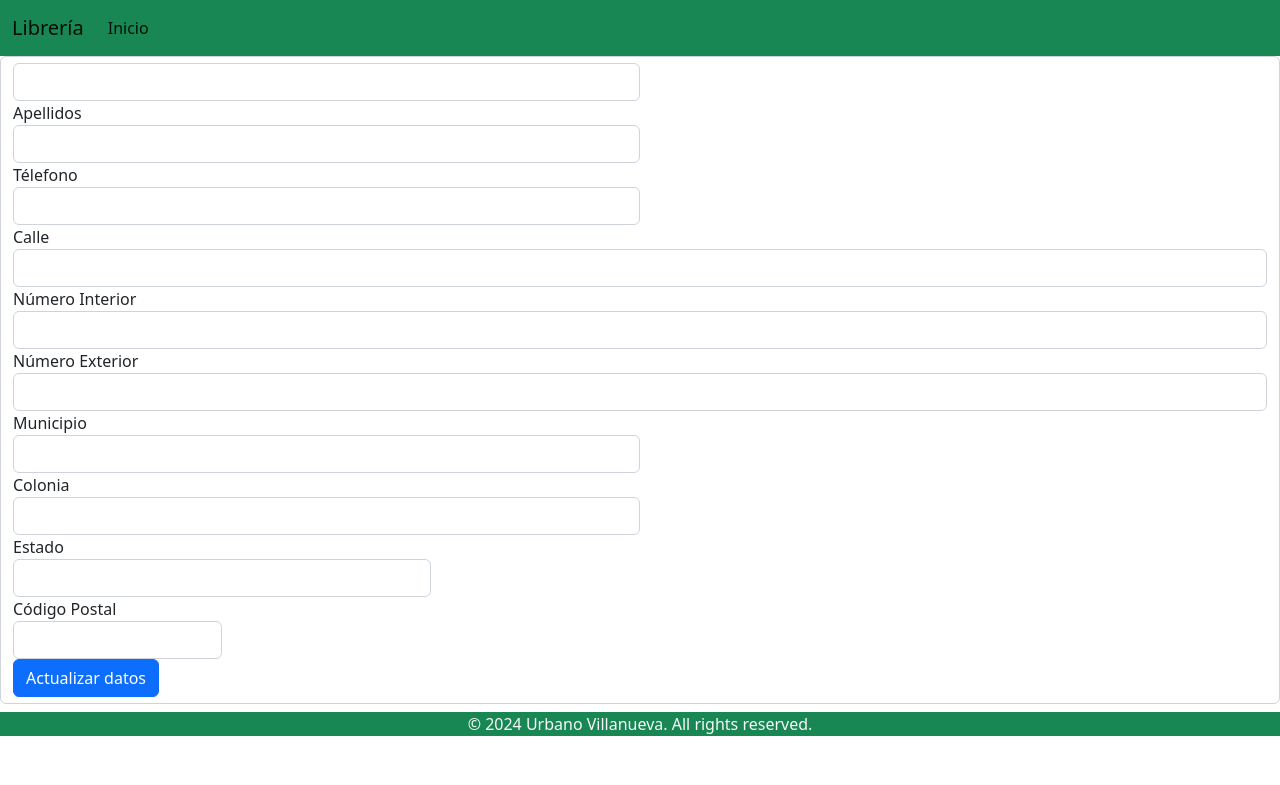
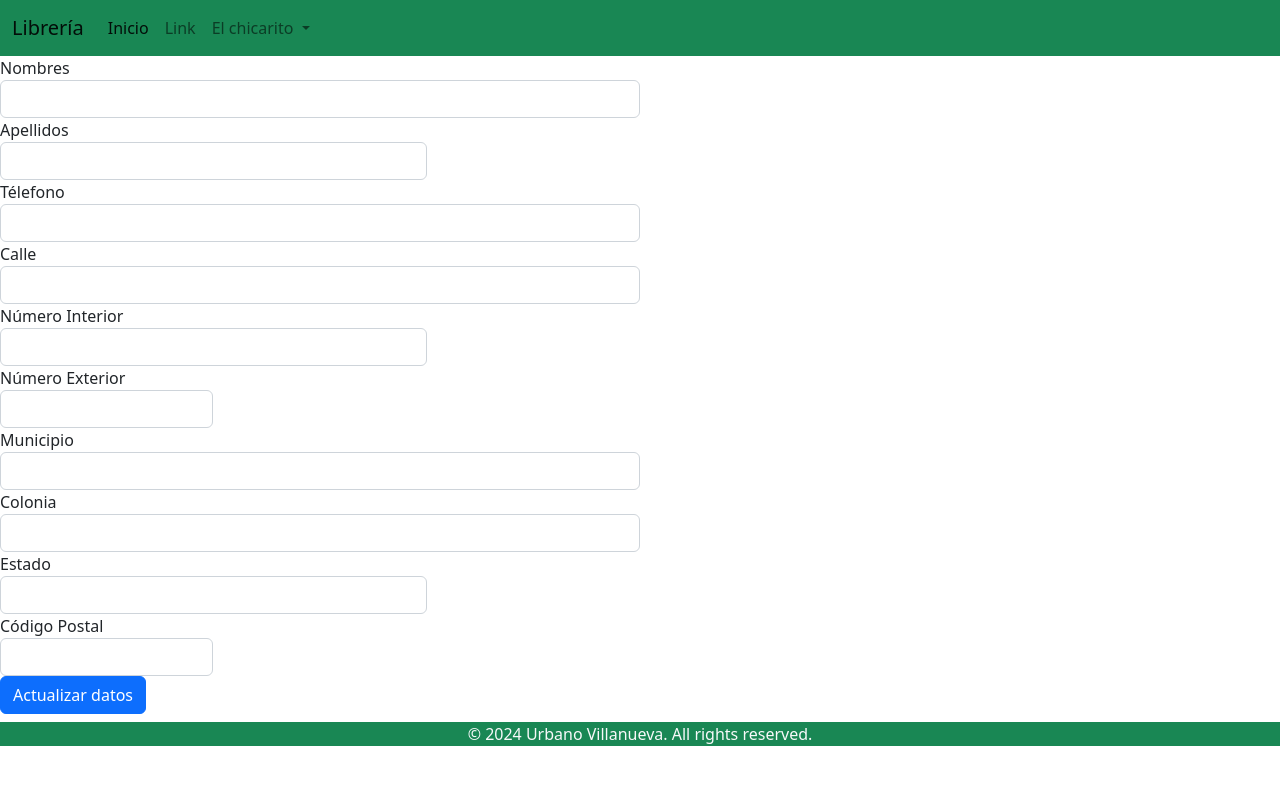
Before and after one commit to Ser-Cris/Libreria, a Flask app: template templates/perfil.html in a window 1280 px wide. Shown: the top 785 px of the page. Run offline with Flask 3, Linux system fonts and the light colour scheme; the template is opened without the code that fills it, so the values that code supplies are empty.

Commit message:
Actualizar datos ya funciona

```diff
--- a/mysqlconnector.py
+++ b/mysqlconnector.py
@@ -78,15 +78,12 @@
         #proc_alma = "CALL ActualizarDireccionyUsuario(%s, %s, %s, %s, %s, %s, %s, %s, %s, %s, %s)"
         cursor.callproc('ActualizarDireccionyUsuario',[id_direccion,nombres,apellidos,num_telefonico,calle,num_interior,num_exterior,municipio,colonia,estado,cp])
         conn.commit()
-        print("aki pasó algo")
         dirNombre = cursor.fetchall()
         data['datos'] = dirNombre
         cursor.close()
         conn.close()
         data['estatus'] = True
-        print("Todo salió joya")
     except Exception as ex:
-        print("Cuararé y cuararé")
         print("Error en la consulta sql: ", ex)
         data['estatus'] = False
     return jsonify(data)
--- a/templates/base_user.html
+++ b/templates/base_user.html
@@ -7,8 +7,10 @@
     <link href="https://cdn.jsdelivr.net/npm/bootstrap@5.2.3/dist/css/bootstrap.min.css" rel="stylesheet" integrity="sha384-rbsA2VBKQhggwzxH7pPCaAqO46MgnOM80zW1RWuH61DGLwZJEdK2Kadq2F9CUG65" crossorigin="anonymous">
     <link rel="stylesheet" href="https://cdnjs.cloudflare.com/ajax/libs/animate.css/4.1.1/animate.min.css"/>
     <script src="https://ajax.googleapis.com/ajax/libs/jquery/3.5.1/jquery.min.js"></script>
+    {% block customCSS %}
+    {% endblock %}
 </head>
-<body style="width: 100%">
+<body>
 <nav class="navbar navbar-expand-lg bg-success" style="background-color:  rgb(127, 255, 127);">
   <div class="container-fluid">
     <a class="navbar-brand" href="#">Librería</a>
@@ -46,6 +48,8 @@
 </div>
 {% endblock %}
 
+    {% block customJS %}
+    {% endblock %}
 </body>
 <footer>
     <div class="mt-2 bg-success text-light font-weight-bold text-center">
--- a/templates/error_actu.html
+++ b/templates/error_actu.html
@@ -110,7 +110,7 @@
 			<div class="modal-body text-center">
 				<h4>Ooops!</h4>
 				<p>Algo salió mal...</p>
-				<button class="btn btn-success" data-dismiss="modal">Try Again</button>
+				<button class="btn btn-success" data-dismiss="modal"  onclick="window.location.href='{{ url_for('mi_perfil') }}'">Regresar a mi perfil</button>
 			</div>
 		</div>
 	</div>
--- a/templates/home_usuario.html
+++ b/templates/home_usuario.html
@@ -5,7 +5,7 @@
 
 {% block page_content %}
 
-<h1>Bienvenido usuario cliente!{{ esternocleidomastoideo }}</h1>
+<h1>Bienvenido usuario cliente!</h1>
     <div class="col-12 col-sm-12 col-md-10 col-lg-10 col-xl-10 position-relative top-0 start-50 translate-middle-x p-2 mt-2">
         <div class="row row-cols-5" id="muestra_libros">
 
--- a/templates/perfil.html
+++ b/templates/perfil.html
@@ -1,16 +1,50 @@
-{% extends 'base.html' %}
+{% extends 'base_user.html' %}
 
-{% block title %}Index{% endblock %}
-
+{% block title %}Mi Perfil{% endblock %}
+{% block CustomCSS %}
+<style>
+        .form-container {
+            display: flex;
+            flex-wrap: wrap;
+        }
+        .form-group {
+            flex: 1 1 50%;
+            box-sizing: border-box;
+            padding: 10px;
+        }
+        .form-group.full-width {
+            flex: 1 1 100%;
+        }
+        label {
+            display: block;
+            margin-bottom: 5px;
+        }
+        input {
+            width: 100%;
+            padding: 8px;
+            box-sizing: border-box;
+        }
+        .submit-button {
+            display: block;
+            width: 100%;
+            padding: 10px;
+            background-color: blue;
+            color: white;
+            border: none;
+            cursor: pointer;
+        }
+    </style>
+{% endblock %}
 
 {% block page_content %}
 
-    <form class="form-control" action="/actualizar" method="POST">
-      <div class="form-row">
+    <form class="form-container" action="/actualizar" method="POST">
+      <div class="form-container">
         <div class="form-group col-md-6">
-          <input type="text" class="form-control" name="nombres" value="{{ data['datos'][0][0] }}">
+          <label for="nombres">Nombres</label>
+          <input type="text" class="form-control" id ="nombres" name="nombres" value="{{ data['datos'][0][0] }}">
         </div>
-        <div class="form-group col-md-6">
+        <div class="form-group col-md-4">
           <label for="apellidos">Apellidos</label>
           <input type="text" class="form-control" id="apellidos" name="apellidos" value="{{ data['datos'][0][1] }}">
         </div>
@@ -19,17 +53,19 @@
           <input type="text" class="form-control" id="num_telefonico" name="num_telefonico" value="{{ data['datos'][0][2] }}">
         </div>
       </div>
-      <div class="form-group">
+      <div class="form-row">
+        <div class="form-group col-md-6">
           <label for="calle">Calle</label>
           <input type="text" class="form-control" id="calle" name="calle" value="{{ data['datos'][0][3] }}">
         </div>
-      <div class="form-group">
+        <div class="form-group col-md-4">
           <label for="num_interior">Número Interior</label>
           <input type="text" class="form-control" id="num_interior" name="num_interior" value="{{ data['datos'][0][8] }}">
         </div>
-      <div class="form-group">
+        <div class="form-group col-md-2">
           <label for="num_exterior">Número Exterior</label>
           <input type="text" class="form-control" id="num_exterior" name="num_exterior" value="{{ data['datos'][0][9] }}">
+        </div>
       </div>
       <div class="form-row">
         <div class="form-group col-md-6">
@@ -57,5 +93,4 @@
       </div>
       <button type="submit" class="btn btn-primary">Actualizar datos</button>
     </form>
-
 {% endblock %}
--- a/templates/success_actu.html
+++ b/templates/success_actu.html
@@ -118,7 +118,7 @@
 			<div class="modal-body text-center">
 				<h4>Genial!</h4>
 				<p>Tu información se ha actualizado correctamente!</p>
-				<button class="btn btn-success" data-dismiss="modal"><span>Start Exploring</span> <i class="material-icons">&#xE5C8;</i></button>
+				<button class="btn btn-success" data-dismiss="modal" onclick="window.location.href='{{ url_for('mi_perfil') }}'"><span>Regresar a Mi perfil</span> <i class="material-icons">&#xE5C8;</i></button>
 			</div>
 		</div>
 	</div>
```
Also changed, not shown: login.py (+41 -40 lines). Lines whose indentation alone changed are shown as unchanged.
